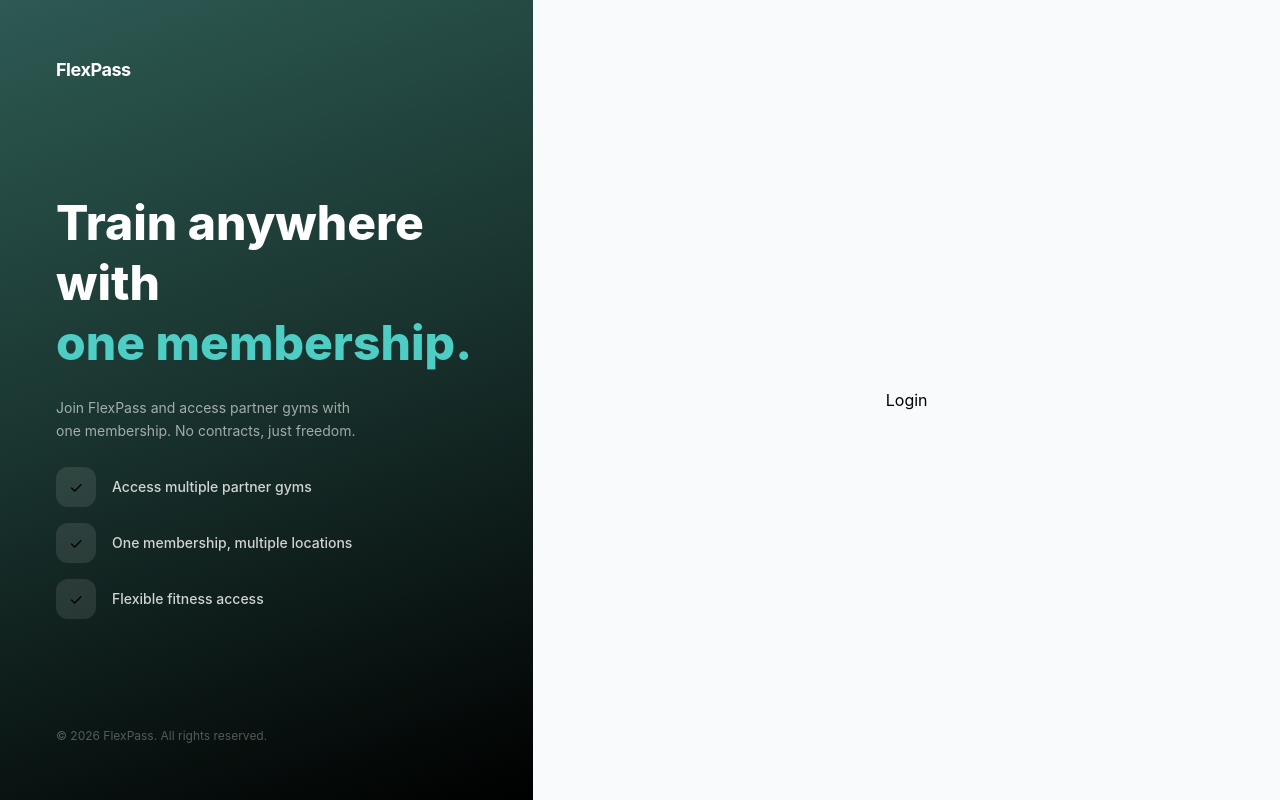
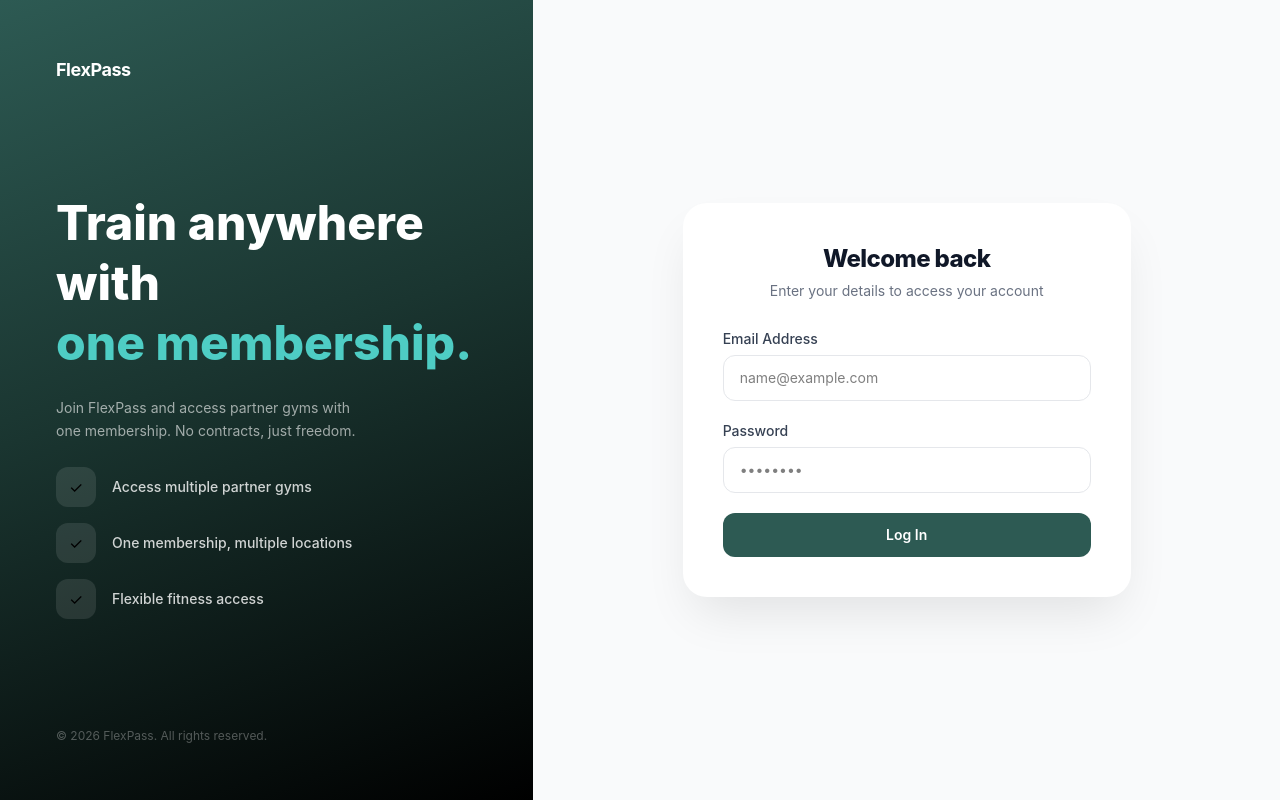
Before and after one commit to MinhajNp/flexpass-frontend, a React (Vite) app: page /login in a window 1280 px wide. Built offline with nearby package versions, Linux system fonts and the light colour scheme; no server answers.

Commit message:
feat: implement login form and auth context

```diff
--- /dev/null
+++ b/src/components/forms/auth/loginForm.tsx
@@ -0,0 +1,103 @@
+import { useState } from 'react'
+import { useNavigate } from 'react-router-dom'
+import authService from '../../../services/authService'
+import { getApiErrorMessage } from '../../../utils/apiError'
+import { loginSchema } from '../../../validation/authValidation'
+import FormInput from '../common/formInput'
+
+
+interface LoginFormErrors {
+  email?: string
+  password?: string
+}
+
+function LoginForm() {
+  const [email, setEmail] = useState('')
+  const [password, setPassword] = useState('')
+
+  const [errors, setErrors] = useState<LoginFormErrors>({})
+
+  const [generalError, setGeneralError] = useState('')
+  const [isLoading, setIsLoading] = useState(false)
+
+  const navigate = useNavigate()
+
+  const handleSubmit = async (
+  event: React.FormEvent<HTMLFormElement>,
+) => {
+  event.preventDefault()
+
+  setErrors({})
+  setGeneralError('')
+
+  const formData = {
+    email,
+    password,
+  }
+
+  const result = loginSchema.safeParse(formData)
+
+  if (!result.success) {
+    const fieldErrors: LoginFormErrors = {}
+
+    result.error.issues.forEach((issue) => {
+      const field = issue.path[0]
+
+      if (field === 'email' || field === 'password') {
+        fieldErrors[field] = issue.message
+      }
+    })
+
+    setErrors(fieldErrors)
+    return
+  }
+setIsLoading(true)
+
+try {
+  const accessToken = await authService.login(formData)
+
+  console.log('Access token:', accessToken)
+
+  // Authentication state will be added next.
+  console.log(accessToken)
+} catch (error) {
+  setGeneralError(getApiErrorMessage(error))
+} finally {
+  setIsLoading(false)
+}
+}
+
+  return (
+    <form onSubmit={handleSubmit} className="space-y-5">
+  <FormInput
+    id="email"
+    label="Email Address"
+    type="email"
+    value={email}
+    onChange={(event) => setEmail(event.target.value)}
+    placeholder="name@example.com"
+    error={errors.email}
+  />
+
+  <FormInput
+    id="password"
+    label="Password"
+    type="password"
+    value={password}
+    onChange={(event) => setPassword(event.target.value)}
+    placeholder="••••••••"
+    error={errors.password}
+  />
+
+  <button
+  type="submit"
+  disabled={isLoading}
+  className="w-full rounded-xl bg-[#2D5A53] py-3 text-sm font-semibold text-white transition hover:bg-[#244a44] disabled:cursor-not-allowed disabled:opacity-60"
+>
+  {isLoading ? 'Logging in...' : 'Log In'}
+</button>
+</form>
+  )
+}
+
+export default LoginForm
--- a/src/components/forms/auth/registerForm.tsx
+++ b/src/components/forms/auth/registerForm.tsx
@@ -78,7 +78,7 @@ function RegisterForm() {
   }
 
   return (
-    <form onSubmit={handleSubmit}>
+    <form onSubmit={handleSubmit} className="space-y-5">
       <FormInput
         id="name"
         label="Full Name"
@@ -108,11 +108,26 @@ function RegisterForm() {
         error={errors.password}
       />
 
-      {generalError && <p>{generalError}</p>}
+      {generalError && <p className="text-sm text-red-600">{generalError}</p>}
 
-      <button type="submit" disabled={isLoading}>
-        {isLoading ? 'Registering...' : 'Register'}
-      </button>
+      <button
+  type="submit"
+  disabled={isLoading}
+  className="w-full rounded-xl bg-[#2D5A53] py-3 text-sm font-semibold text-white transition hover:bg-[#244a44] disabled:cursor-not-allowed disabled:opacity-60"
+>
+  {isLoading ? 'Registering...' : 'Create Account'}
+</button>
+
+<p className="text-center text-sm text-gray-500">
+  Already have an account?{' '}
+  <button
+    type="button"
+    onClick={() => navigate('/login')}
+    className="font-semibold text-[#2D5A53] hover:underline"
+  >
+    Log In
+  </button>
+</p>
     </form>
   )
 }
--- /dev/null
+++ b/src/context/authContext.tsx
@@ -0,0 +1,31 @@
+import { createContext, useState } from 'react'
+
+interface AuthContextValue {
+  accessToken: string | null
+  setAccessToken: (token: string | null) => void
+  logout: () => void
+}
+
+const AuthContext = createContext<AuthContextValue | undefined>(undefined)
+
+export function AuthProvider({ children }: { children: React.ReactNode }) {
+  const [accessToken, setAccessToken] = useState<string | null>(null)
+
+  const logout = () => {
+    setAccessToken(null)
+  }
+
+  return (
+    <AuthContext.Provider
+      value={{
+        accessToken,
+        setAccessToken,
+        logout,
+      }}
+    >
+      {children}
+    </AuthContext.Provider>
+  )
+}
+
+export default AuthContext
--- a/src/main.tsx
+++ b/src/main.tsx
@@ -3,9 +3,12 @@ import { createRoot } from 'react-dom/client'
 import { RouterProvider } from 'react-router-dom'
 import './index.css'
 import appRouter from './routes/appRouter'
+import { AuthProvider } from './context/authContext'
 
 createRoot(document.getElementById('root')!).render(
   <StrictMode>
-    <RouterProvider router={appRouter} />
+    <AuthProvider>
+      <RouterProvider router={appRouter} />
+    </AuthProvider>
   </StrictMode>,
 )
--- a/src/pages/public/auth/loginPage.tsx
+++ b/src/pages/public/auth/loginPage.tsx
@@ -1,5 +1,23 @@
+import LoginForm from '../../../components/forms/auth/loginForm'
+
 function LoginPage() {
-  return <h1>Login</h1>
+  return (
+    <div className="w-full max-w-md">
+      <div className="rounded-3xl bg-white px-8 py-10 shadow-2xl shadow-black/10 sm:px-10">
+        <div className="mb-7 text-center">
+          <h1 className="text-2xl font-extrabold tracking-tight text-gray-900">
+            Welcome back
+          </h1>
+
+          <p className="mt-1.5 text-sm text-gray-500">
+            Enter your details to access your account
+          </p>
+        </div>
+
+        <LoginForm />
+      </div>
+    </div>
+  )
 }
 
 export default LoginPage
--- a/src/services/authService.ts
+++ b/src/services/authService.ts
@@ -5,11 +5,16 @@ interface RegisterData {
   email: string
   password: string
 }
+
 interface VerifyOtpData {
   userId: string
   otp: string
 }
 
+interface LoginData {
+  email: string
+  password: string
+}
 
 const authService = {
   register: async (data: RegisterData) => {
@@ -19,10 +24,16 @@ const authService = {
   },
 
   verifyOtp: async (data: VerifyOtpData) => {
-  const response = await axiosInstance.post('/auth/verify-otp', data)
+    const response = await axiosInstance.post('/auth/verify-otp', data)
 
-  return response.data
-},
+    return response.data
+  },
+
+  login: async (data: LoginData) => {
+    const response = await axiosInstance.post('/auth/login', data)
+
+    return response.data
+  },
 }
 
 export default authService
--- a/src/validation/authValidation.ts
+++ b/src/validation/authValidation.ts
@@ -8,8 +8,8 @@ export const registerSchema = z.object({
 })
 
 export const loginSchema = z.object({
-  email: z.string().email(),
-  password: z.string().min(8),
+  email: z.string().email('Please enter a valid email address'),
+  password: z.string().min(8, 'Password must be at least 8 characters'),
 })
 
 export const verifyOtpSchema = z.object({
```
